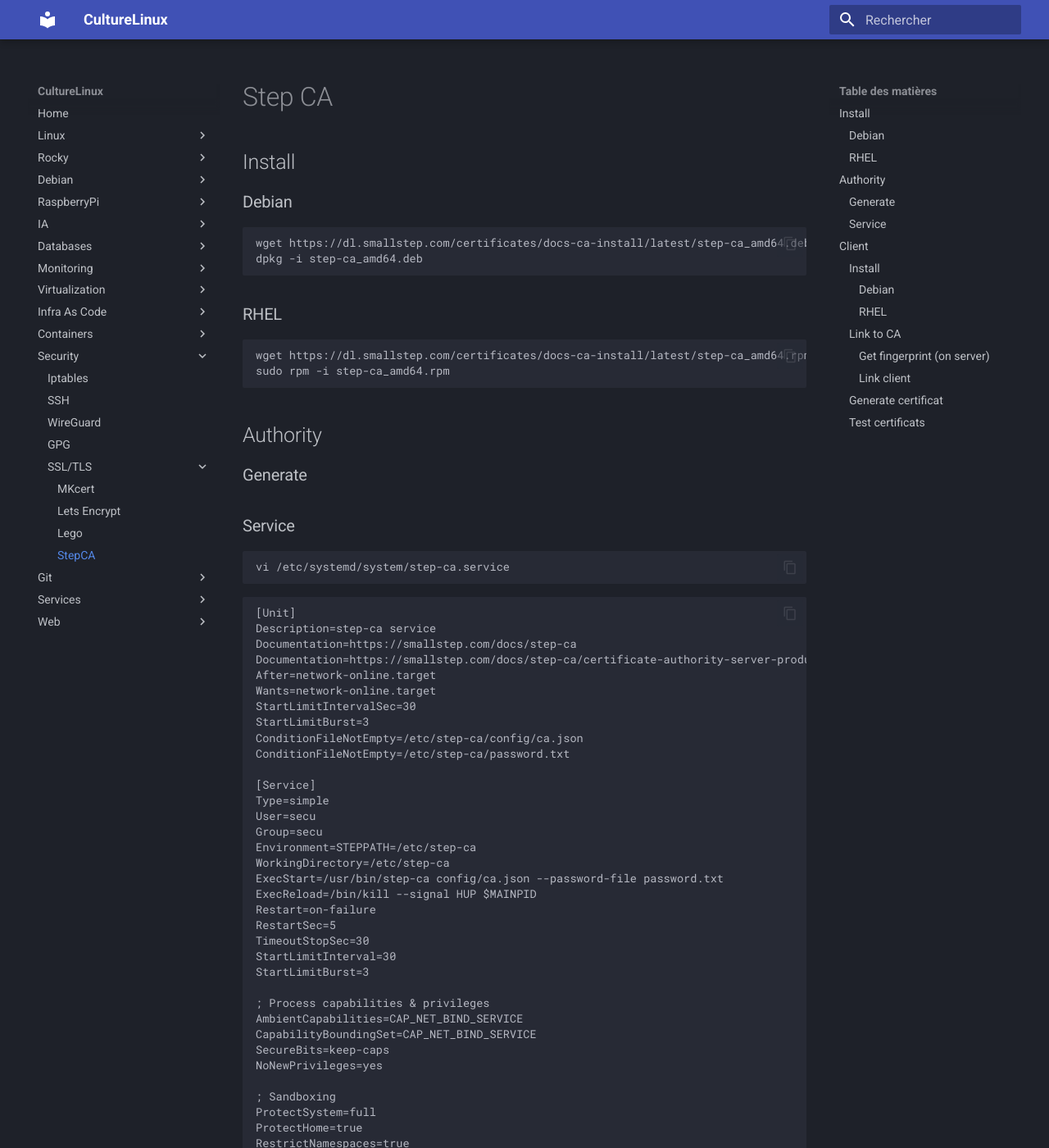
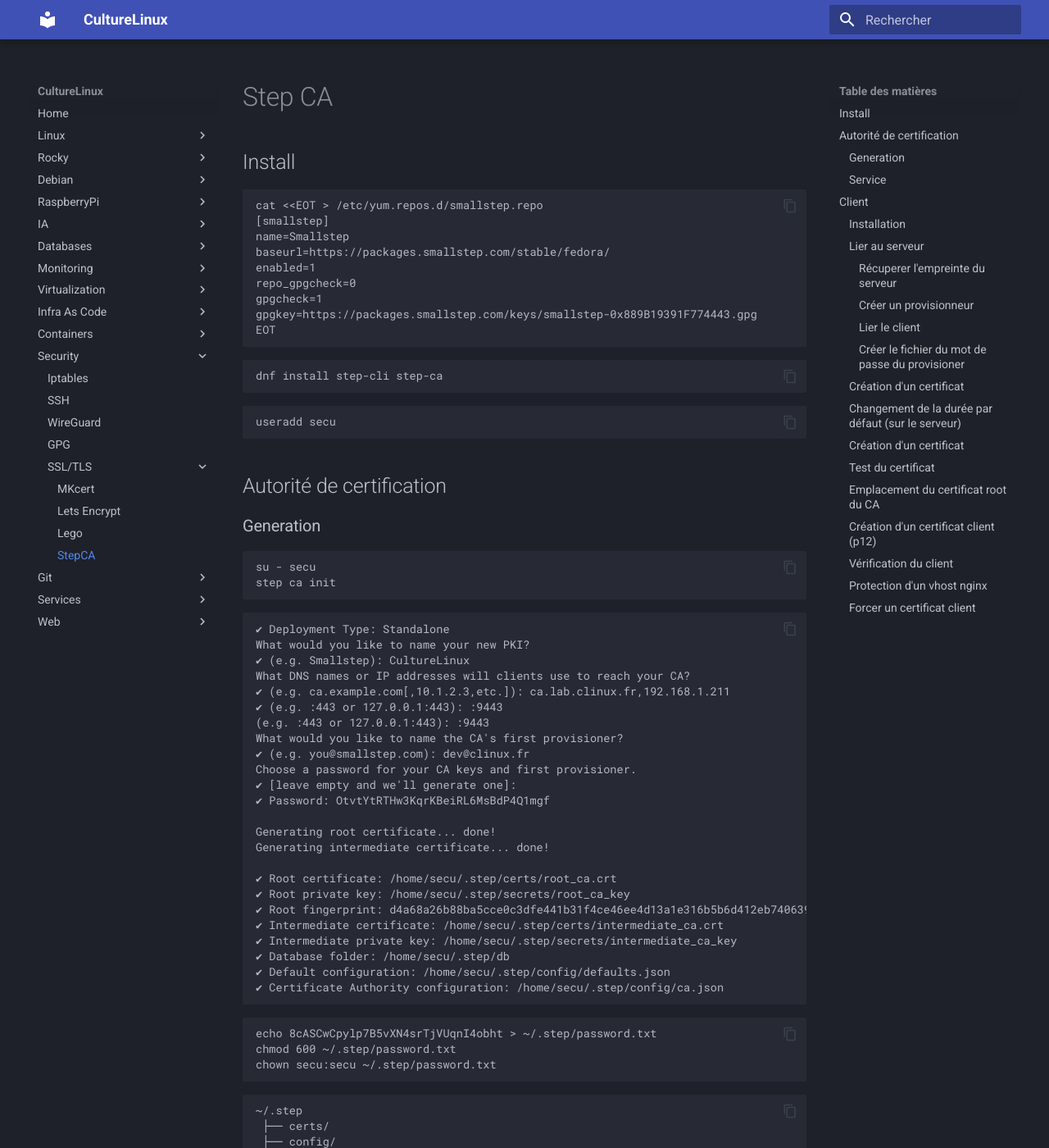
Before and after one commit to CultureLinux/doc, an MkDocs documentation site: the page built from docs/security/tls/stepca.md, in a window 1280 px wide and 1400 px high. Shown: the whole window at 82% size. Built offline with MkDocs 1.6.1 and Material for MkDocs 9.7.7, drawn with Linux system fonts in a browser that asks for light colours; some of the changed text lies outside the part shown.

Commit message:
📝 docs: ajout step-ca

````diff
--- a/docs/security/tls/stepca.md
+++ b/docs/security/tls/stepca.md
@@ -1,19 +1,81 @@
 # Step CA
 ## Install
-### Debian
-    wget https://dl.smallstep.com/certificates/docs-ca-install/latest/step-ca_amd64.deb
-    dpkg -i step-ca_amd64.deb
-### RHEL
-    wget https://dl.smallstep.com/certificates/docs-ca-install/latest/step-ca_amd64.rpm
-    sudo rpm -i step-ca_amd64.rpm
-## Authority
-### Generate
+
+```
+cat <<EOT > /etc/yum.repos.d/smallstep.repo
+[smallstep]
+name=Smallstep
+baseurl=https://packages.smallstep.com/stable/fedora/
+enabled=1
+repo_gpgcheck=0
+gpgcheck=1
+gpgkey=https://packages.smallstep.com/keys/smallstep-0x889B19391F774443.gpg
+EOT
+```
+
+```
+dnf install step-cli step-ca
+```
+
+```
+useradd secu
+```
+
+## Autorité de certification
+### Generation
+
+```
+su - secu
+step ca init
+```
+
+```
+✔ Deployment Type: Standalone
+What would you like to name your new PKI?
+✔ (e.g. Smallstep): CultureLinux
+What DNS names or IP addresses will clients use to reach your CA?
+✔ (e.g. ca.example.com[,10.1.2.3,etc.]): ca.lab.clinux.fr,192.168.1.211
+✔ (e.g. :443 or 127.0.0.1:443): :9443
+(e.g. :443 or 127.0.0.1:443): :9443
+What would you like to name the CA's first provisioner?
+✔ (e.g. you@smallstep.com): dev@clinux.fr
+Choose a password for your CA keys and first provisioner.
+✔ [leave empty and we'll generate one]:
+✔ Password: OtvtYtRTHw3KqrKBeiRL6MsBdP4Q1mgf
+
+Generating root certificate... done!
+Generating intermediate certificate... done!
+
+✔ Root certificate: /home/secu/.step/certs/root_ca.crt
+✔ Root private key: /home/secu/.step/secrets/root_ca_key
+✔ Root fingerprint: d4a68a26b88ba5cce0c3dfe441b31f4ce46ee4d13a1e316b5b6d412eb7406393
+✔ Intermediate certificate: /home/secu/.step/certs/intermediate_ca.crt
+✔ Intermediate private key: /home/secu/.step/secrets/intermediate_ca_key
+✔ Database folder: /home/secu/.step/db
+✔ Default configuration: /home/secu/.step/config/defaults.json
+✔ Certificate Authority configuration: /home/secu/.step/config/ca.json
+```
+
+
+```
+echo 8cASCwCpylp7B5vXN4srTjVUqnI4obht > ~/.step/password.txt
+chmod 600 ~/.step/password.txt
+chown secu:secu ~/.step/password.txt
+```
+
+```
+~/.step
+ ├── certs/
+ ├── config/
+ │    └── ca.json
+ ├── db/
+ └── password.txt
+```
+
 ### Service
 
 ```
-vi /etc/systemd/system/step-ca.service
-```
-```
+cat <<EOT > /etc/systemd/system/step-ca.service
 [Unit]
 Description=step-ca service
 Documentation=https://smallstep.com/docs/step-ca
@@ -22,15 +84,15 @@
 Wants=network-online.target
 StartLimitIntervalSec=30
 StartLimitBurst=3
-ConditionFileNotEmpty=/etc/step-ca/config/ca.json
-ConditionFileNotEmpty=/etc/step-ca/password.txt
+ConditionFileNotEmpty=/home/secu/.step/config/ca.json
+ConditionFileNotEmpty=/home/secu/.step/password.txt
 
 [Service]
 Type=simple
 User=secu
 Group=secu
-Environment=STEPPATH=/etc/step-ca
-WorkingDirectory=/etc/step-ca
+Environment=STEPPATH=/home/secu/.step
+WorkingDirectory=/home/secu/.step
 ExecStart=/usr/bin/step-ca config/ca.json --password-file password.txt
 ExecReload=/bin/kill --signal HUP $MAINPID
 Restart=on-failure
@@ -47,7 +109,7 @@
 
 ; Sandboxing
 ProtectSystem=full
-ProtectHome=true
+ProtectHome=no
 RestrictNamespaces=true
 RestrictAddressFamilies=AF_UNIX AF_INET AF_INET6
 PrivateTmp=true
@@ -64,31 +126,156 @@
 SystemCallFilter=@system-service
 SystemCallArchitectures=native
 MemoryDenyWriteExecute=true
-ReadWriteDirectories=/etc/step-ca/db
+ReadWriteDirectories=/home/secu/.step/db
 
 [Install]
 WantedBy=multi-user.target
+EOT
+```
+
+```
+systemctl daemon-reload
+systemctl enable step-ca --now
+systemctl status step-ca
+journalctl -u step-ca -f
 ```
 
 
 ## Client
-### Install
-#### Debian
-    wget https://dl.smallstep.com/cli/docs-ca-install/latest/step-cli_amd64.deb
-    dpkg -i step-cli_amd64.deb
-#### RHEL
-    wget https://dl.smallstep.com/cli/docs-ca-install/latest/step-cli_amd64.rpm
-    sudo rpm -i step-cli_amd64.rpm
-### Link to CA
-#### Get fingerprint (on server)
-    step certificate fingerprint certs/root_ca.crt
-    cacc656a33ca59685026551ba00734b19fd695d966a2c7f9b464ee073ec359172
-#### Link client
-    step ca bootstrap --ca-url https://your.ca.server:4443 --fingerprint cacc656a33ca59685026551ba00734b19fd695d966a2c7f9b464ee073ec359172
-### Generate certificat
-    step ca certificate test.clinux.lan test.clinux.lan.crt test.clinux.lan.key
-    step ca certificate test.clinux.lan test.clinux.lan.crt test.clinux.lan.key --provisioner-password-file=PASSWORD_FILE -f --not-after=10h
+### Installation
 
-### Test certificats
-    step certificate inspect test.clinux.lan
-    step certificate inspect test.clinux.lan --short
+```
+cat <<EOT > /etc/yum.repos.d/smallstep.repo
+[smallstep]
+name=Smallstep
+baseurl=https://packages.smallstep.com/stable/fedora/
+enabled=1
+repo_gpgcheck=0
+gpgcheck=1
+gpgkey=https://packages.smallstep.com/keys/smallstep-0x889B19391F774443.gpg
+EOT
+```
+
+```
+dnf install step-cli
+```
+
+### Lier au serveur
+#### Récuperer l'empreinte du serveur
+
+```
+step certificate fingerprint ~/.step/certs/root_ca.crt
+cacc656a33ca59685026551ba00734b19fd695d966a2c7f9b464ee073ec359172
+```
+
+#### Créer un provisionneur
+
+On va créer un mot de passe pour eviter d'utiliser celui du CA
+
+```
+step ca provisioner add fleet-provisioner \
+  --type JWK \
+  --create
+```
+
+#### Lier le client
+
+```
+step ca bootstrap --ca-url https://tower.lab.clinux.fr:9443 --fingerprint cacc656a33ca59685026551ba00734b19fd695d966a2c7f9b464ee073ec359172
+```
+
+#### Créer le fichier du mot de passe du provisioner
+
+```
+echo qdqsdqsdqs > ~/.step/provisioner_pass.txt
+```
+
+### Création d'un certificat
+
+```
+step ca certificate test.clinux.lan \
+  test.clinux.lan.crt \
+  test.clinux.lan.key \
+  --provisioner fleet-provisioner \
+  --provisioner-password-file ~/.step/provisioner_pass.txt
+```
+
+### Changement de la durée par défaut (sur le serveur)
+
+```
+vi ~/.step/config/ca.json
+```
+
+Dans la partie authority
+
+```
+                "claims": {
+                   "minTLSCertDuration": "5m",
+                    "maxTLSCertDuration": "2160h",
+                   "defaultTLSCertDuration": "2160h"
+                },
+```
+
+```
+systemctl restart step-ca
+```
+
+### Création d'un certificat
+
+```
+step ca certificate web.lab.clinux.fr \
+  web.lab.clinux.fr.crt \
+  web.lab.clinux.fr.key \
+  --provisioner fleet-provisioner \
+  --provisioner-password-file ~/.step/provisioner_pass.txt
+```
+
+### Test du certificat
+
+```
+step certificate inspect test.clinux.lan.crt --short
+step certificate inspect test.clinux.lan.crt
+```
+
+### Emplacement du certificat root du CA
+
+```
+cp ~/.step/certs/root_ca.crt /etc/nginx/ssl/
+```
+
+### Création d'un certificat client (p12)
+
+```
+step ca certificate \
+  client1.clinux.lan \
+  client1.crt \
+  client1.key \
+  --provisioner fleet-provisioner \
+  --provisioner-password-file ~/.step/provisioner_pass.txt \
+  --kty EC \
+  --curve P-256 \
+  --san client1.clinux.lan \
+  --set extendedKeyUsage=clientAuth
+
+step certificate p12 client1.p12 client1.crt client1.key
+```
+
+### Vérification du client
+
+```
+openssl pkcs12 -in client1.p12 -nokeys | openssl x509 -text -noout
+```
+
+### Protection d'un vhost nginx
+
+```
+    ssl_certificate      /etc/nginx/ssl/web.lab.clinux.fr.crt;
+    ssl_certificate_key  /etc/nginx/ssl/web.lab.clinux.fr.key;
+```
+
+### Forcer un certificat client
+
+```
+    ssl_client_certificate /etc/nginx/ssl/root_ca.crt;
+    ssl_verify_client on;
+```
````
Also changed, not shown: docs/security/nmap.md (+11 -2 lines), docs/security/ssh.md (+16 -1 lines).
